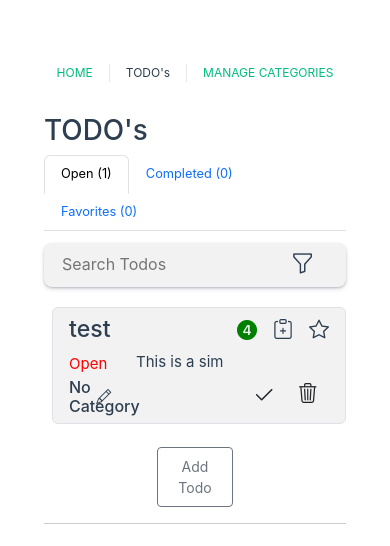
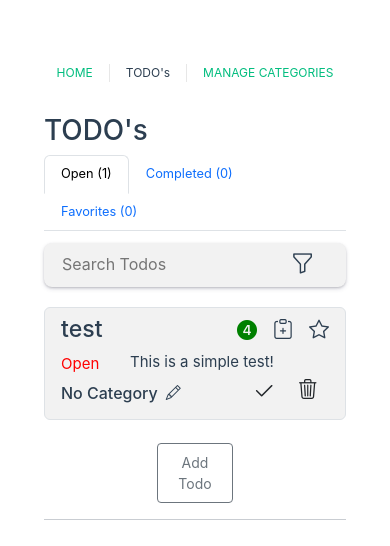
Before and after one commit to BatistaCo-Pedro/todo-vue-pro, a Vue app: page /todos in a window 390 px wide. Shown: the top 546 px of the page. Built offline with nearby package versions, Linux system fonts and the light colour scheme.

Commit message:
todo categories adapt themselves automatically now

```diff
--- a/src/components/TodoList.vue
+++ b/src/components/TodoList.vue
@@ -179,9 +179,8 @@ export default {
             <p style="width: 25%;" :class="todo.completed == true ? 'done' : 'open'">{{ todo.completed == true ? 'Finished!' : 'Open' }}</p>
 
             <!-- Description -->
-            <input class="input-no-style theme" v-if="!todo.open && todo.description.length < 60"
-            v-model="todo.description" @change="ajustSize"
-            style="width: 35%;">
+            <input class="input-no-style theme input-width" v-if="!todo.open && todo.description.length < 60"
+            v-model="todo.description" @change="ajustSize">
             <p v-else v-if="!todo.open">{{ descriptionToShow(todo) }}</p>
             <button v-if="!todo.open && todo.description.length > 60" class="button-no-style" style="display: flex;" @click="showDescription(todo)">
               <i class="bi bi-caret-down-fill" style="align-self:self-start; margin-left: 1rem;"></i>
@@ -205,15 +204,24 @@ export default {
            <!-- Third part of the todo -->
           <div class="inline-flex-container" style="width: 100%; height: 2.2rem;">
 
-            <div class="inline-flex-container" style="width: 15%;">
-              <h6 v-if="editTodoId != todo.id" style="align-self: center; margin: 0; width: 70%;">{{ todo.category }}</h6>
-              <select v-if="editingCategory && editTodoId == todo.id" style="outline: none; border: none; font-weight: 600;" class="theme" v-model="todo.category">
+            <div class="inline-flex-container" style="width: 50%;">
+
+              <!-- show description differnetly depending on length -->
+              <h6 v-if="editTodoId != todo.id" style="align-self: center; margin: 0;">{{ todo.category }}</h6>
+
+              <!-- editing category selection -->
+              <select v-if="editingCategory && editTodoId == todo.id"
+                style="outline: none; border: none; font-weight: 600;" class="theme" v-model="todo.category">
                 <option v-for="category in categories" :value="category.name"> {{ category.name }}</option>
               </select>
+
+              <!-- pencil for editing -->
               <button v-if="!editingCategory" class="button-no-style"
                 @click="editingCategory = !editingCategory; editTodoId = todo.id">
-                <p style="margin: 0;"><i class="bi bi-pencil"></i></p>
+                <p style="margin: 0 0 0 0.5rem"><i class="bi bi-pencil"></i></p>
               </button>
+
+              <!-- confirm todo category change -->
               <button v-if="editingCategory && editTodoId == todo.id" class="button-no-style"
                 style="margin-left: 0.5rem;"
                 @click="adaptTodoCategory(todo)">
@@ -222,6 +230,7 @@ export default {
             </div>
 
             <div class="align-right">
+              <!-- completion and remove button on mobile -->
               <button v-if="screenWidth < 900" class="btn btn-sm m-2 m-mob"
                 style="border: none;" @click="toggle_todo_state(todo.id);">
                 <h3 style="margin: 0;"><i v-if="todo.completed == false" class="bi bi-check2"></i></h3>
@@ -288,7 +297,7 @@ input:focus {
 }
 
 .align-right {
-  width: 85%;
+  width: 50%;
   display: flex;
   justify-content: flex-end;
   flex-wrap: wrap;
@@ -300,6 +309,10 @@ input:focus {
   flex-wrap: wrap;
   align-content: center;
   margin: 0 0.5rem 0 0;
+}
+
+.input-width {
+  width: 35%;
 }
 
 @media (max-width: 900px) {
@@ -317,5 +330,13 @@ input:focus {
   .priorities {
     margin: 0.125rem 1rem 0 0!important
   }
+
+  .check-button-container {
+    margin: 0;
+  }
+
+  .input-width {
+  width: 65%;
+}
 }
 </style>
--- a/src/stores/todo.js
+++ b/src/stores/todo.js
@@ -340,13 +340,14 @@ export const useCategoryStore = defineStore('category', {
           category.id = data.id
           category.name = data.new_name;
 
-          let todo_to_change = todosStore.todos.map(todo => {
-            if(todo.categoryId == category.id)
-              return todo
+          let todos_to_change = todosStore.todos.filter(todo => {
+            return todo.categoryId == category.id
           })
 
-          if (todo_to_change != null) {
-            todo_to_change.category = category.name
+          if (todos_to_change != null) {
+            todos_to_change.map(todo => {
+              todo.category = category.name
+            })
           }
         }
         return category;
```
